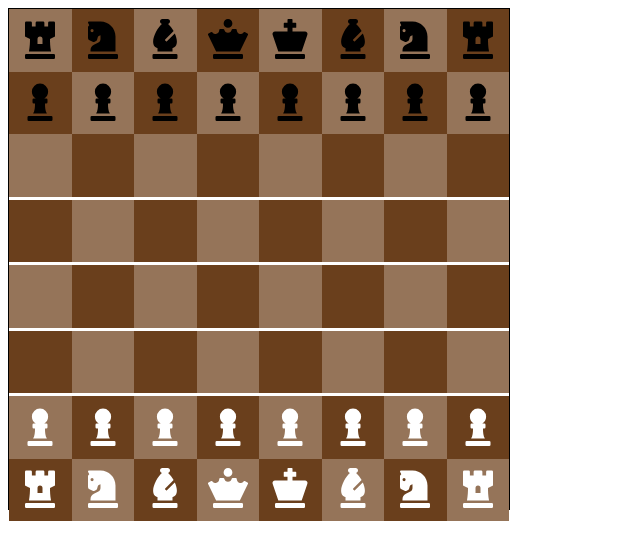
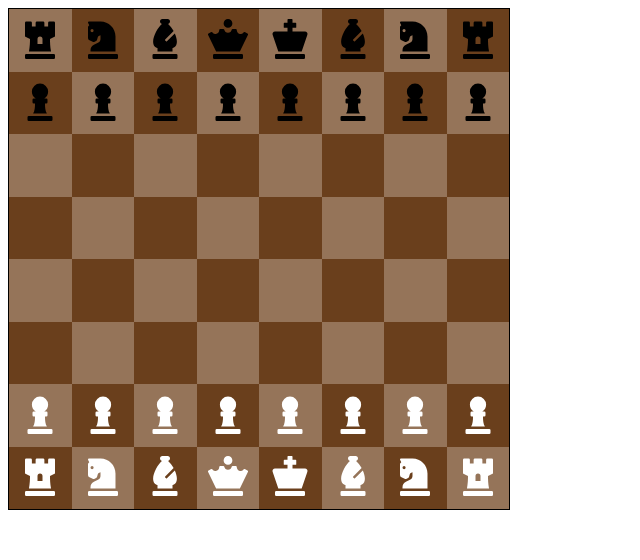
Before and after one commit to JJW-27/chess, a React (Create React App) app: page / in a window 1280 px wide. Shown: the top 560 px of the page, without its empty margins (0-640 px from the left). Built offline with nearby package versions, Linux system fonts and the light colour scheme.

Commit message:
finishes refactor of initial boardstate and styling

```diff
--- a/src/App.css
+++ b/src/App.css
@@ -1,4 +1,6 @@
 .chessboard {
+  display: flex;
+  flex-wrap: wrap;
   border: black 1px solid;
   height: 500px;
   width: 500px;
--- a/src/components/Chessboard.jsx
+++ b/src/components/Chessboard.jsx
@@ -3,12 +3,8 @@ import { useState, useEffect } from 'react';
 
 const Chessboard = () => {
   const [boardState, setBoardState] = useState([]);
-  const [selectedSquare, setSelectedSquare] = useState({});
-  const [isPieceSelected, setIsPieceSelected] = useState(false);
-  const [movePlayed, setMovePlayed] = useState(false);
-  const [validSquares, setValidSquares] = useState([[]]);
 
-    useEffect(() => {
+  useEffect(() => {
     const initialBoardState = [];
 
     let squareIsLight = true;
@@ -24,6 +20,7 @@ const Chessboard = () => {
           isSelected: 'false',
           isValidSquare: 'false',
           squareIsLight,
+          squareID: count,
         });
         squareIsLight = !squareIsLight;
         count++;
@@ -62,6 +59,7 @@ const Chessboard = () => {
         square.pieceName = 'pawn';
       }
     });
+
     setBoardState(initialBoardState);
   }, []);
 
```
Also changed, not shown: src/components/squares/Square.jsx (+1 -6 lines).
